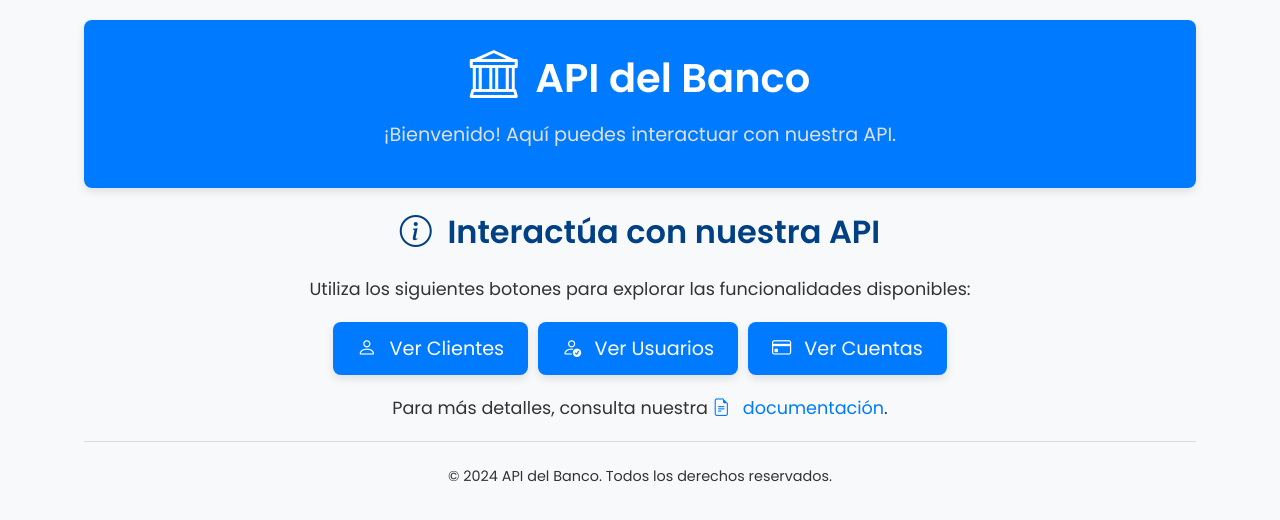
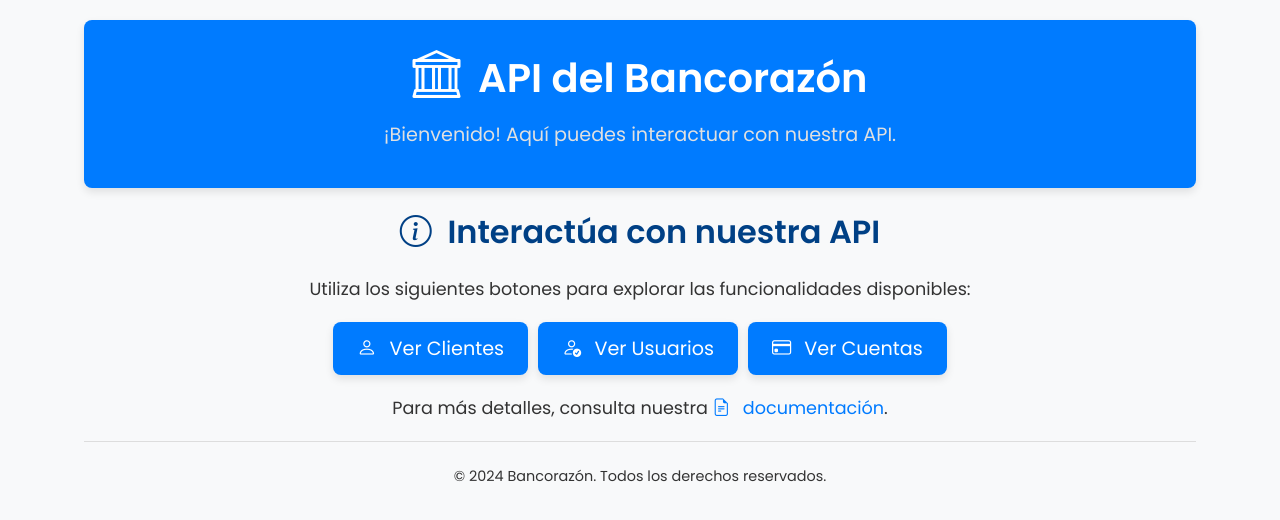
Before and after one commit to Bons18/BANK-API, a website: page public/index.html in a window 1280 px wide. Drawn offline with nearby package versions, Linux system fonts and the light colour scheme.

Commit message:
Update index.html

```diff
--- a/public/index.html
+++ b/public/index.html
@@ -3,7 +3,7 @@
 <head>
     <meta charset="UTF-8">
     <meta name="viewport" content="width=device-width, initial-scale=1.0">
-    <title>Bienvenido a la API del Banco</title>
+    <title>Bienvenido a la API del Bancorazón</title>
     <link rel="stylesheet" href="styles.css">
     <link rel="stylesheet" href="https://cdnjs.cloudflare.com/ajax/libs/bootstrap-icons/1.10.4/font/bootstrap-icons.min.css">
     <link rel="stylesheet" href="https://fonts.googleapis.com/css2?family=Poppins:wght@300;400;600&display=swap">
@@ -11,7 +11,7 @@
 <body>
     <div class="container">
         <header class="header">
-            <h1><i class="bi bi-bank"></i> API del Banco</h1>
+            <h1><i class="bi bi-bank"></i> API del Bancorazón</h1>
             <p class="welcome-message">¡Bienvenido! Aquí puedes interactuar con nuestra API.</p>
         </header>
         <main class="main">
@@ -27,7 +27,7 @@
             </section>
         </main>
         <footer class="footer">
-            <p>&copy; 2024 API del Banco. Todos los derechos reservados.</p>
+            <p>&copy; 2024 Bancorazón. Todos los derechos reservados.</p>
         </footer>
     </div>
 </body>
```
